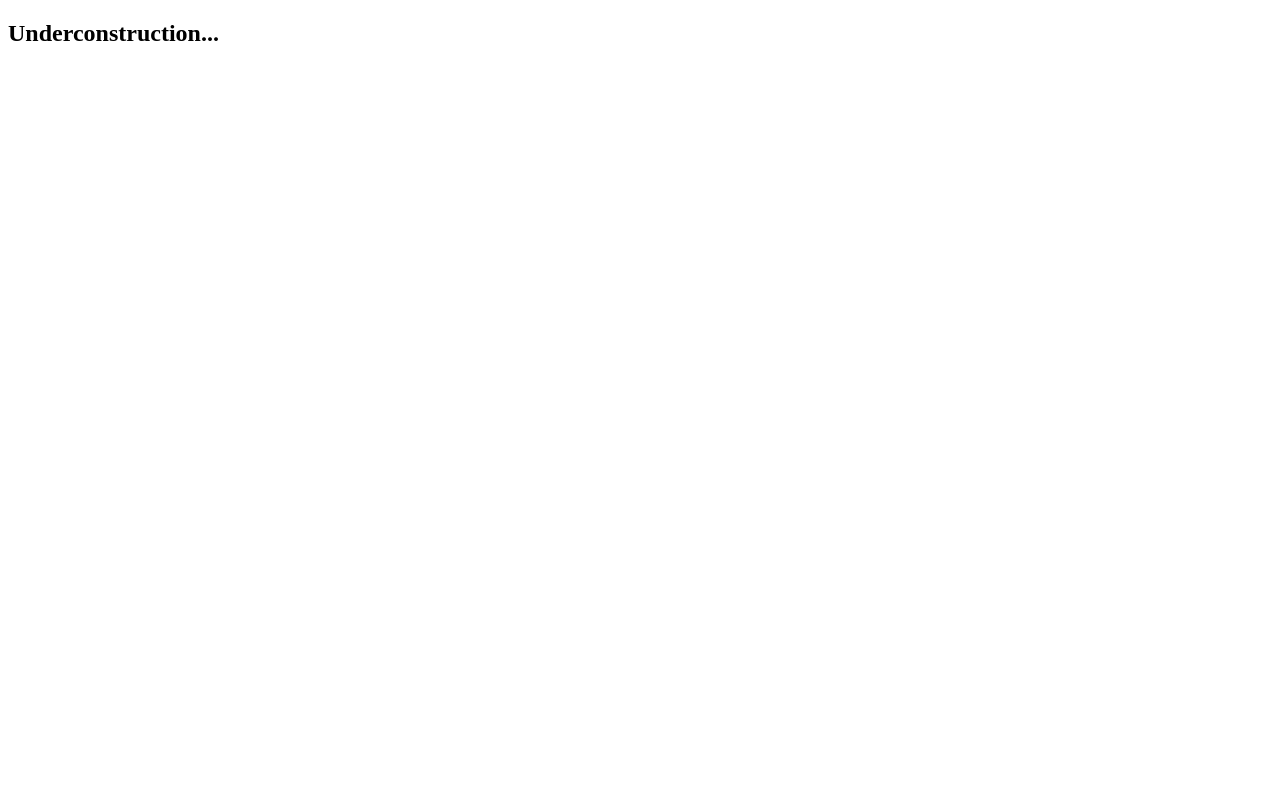
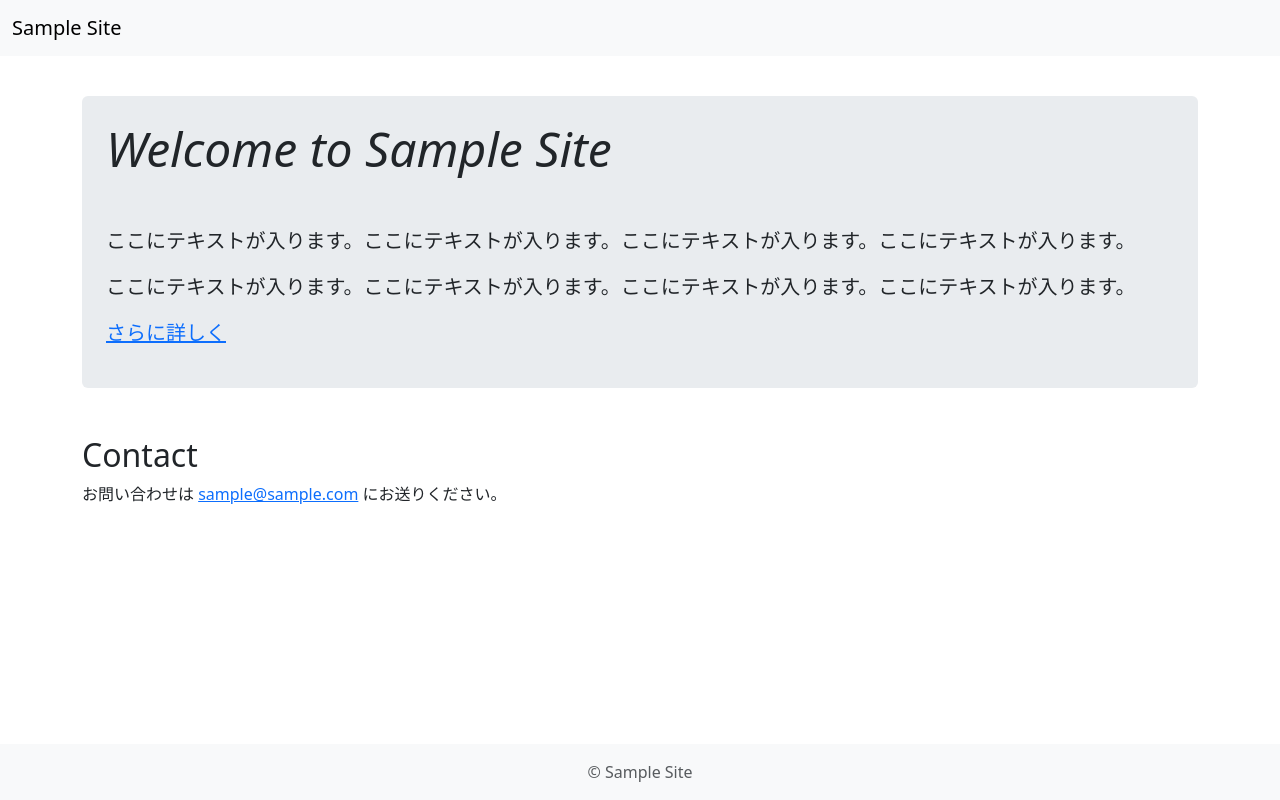
Before and after one commit to xexm0573/CrossDimesion, a plain HTML site: page index.html in a window 1280 px wide. Drawn offline with nearby package versions, Linux system fonts and the light colour scheme.

Commit message:
Update index.html

```diff
--- a/index.html
+++ b/index.html
@@ -1,11 +1,39 @@
 <!DOCTYPE html>
-<html>
+<html lang="ja">
 <head>
-  <meta charset="utf-8">
-  <meta name="viewport" content="width=device-width, initial-scale=1.0">
-  <title>Welcome to Cross Dimension</title>
+    <meta charset="utf-8">
+    <meta name="viewport" content="width=device-width, initial-scale=1">
+    <title>Sample Site</title>
+    <link href="https://cdn.jsdelivr.net/npm/bootstrap@5.3.2/dist/css/bootstrap.min.css" rel="stylesheet" integrity="sha384-T3c6CoIi6uLrA9TneNEoa7RxnatzjcDSCmG1MXxSR1GAsXEV/Dwwykc2MPK8M2HN" crossorigin="anonymous">
+    <style>
+    </style>
 </head>
-  <body>
-    <h2>Underconstruction...</h2>
-  </body>
+<body>
+<header>
+    <nav class="navbar bg-body-tertiary fixed-top">
+        <div class="container-fluid">
+            <a class="navbar-brand" href="index.html">Sample Site</a>
+        </div>
+    </nav>
+</header>
+<main>
+    <div class="container mt-5 py-5">
+        <div class="p-4 rounded bg-body-secondary">
+            <h1 class="display-5 fst-italic">Welcome to Sample Site</h1>
+            <p class="lead mt-5">ここにテキストが入ります。ここにテキストが入ります。ここにテキストが入ります。ここにテキストが入ります。</p>
+            <p class="lead">ここにテキストが入ります。ここにテキストが入ります。ここにテキストが入ります。ここにテキストが入ります。</p>
+            <p class="lead"><a href="about.html">さらに詳しく</a></p>
+        </div>
+        <div class="row my-5">
+            <h2>Contact</h2>
+            <p>お問い合わせは <a href="#">sample@sample.com</a> にお送りください。</p>
+        </div>
+    </div>
+</main>
+<footer class="py-3 fixed-bottom bg-body-tertiary">
+  <div class="text-center">
+    <span class="text-body-secondary">© Sample Site</span>
+  </div>
+</footer>
+</body>
 </html>
```
